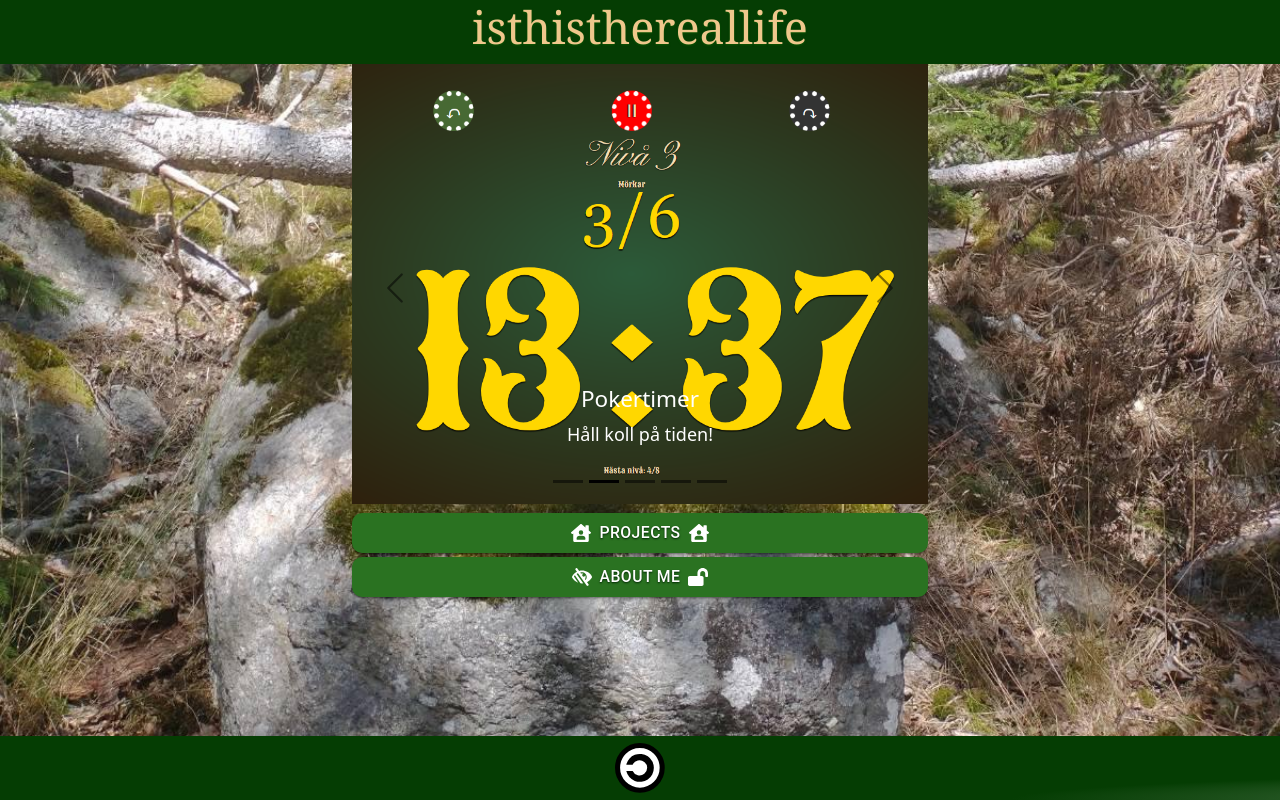
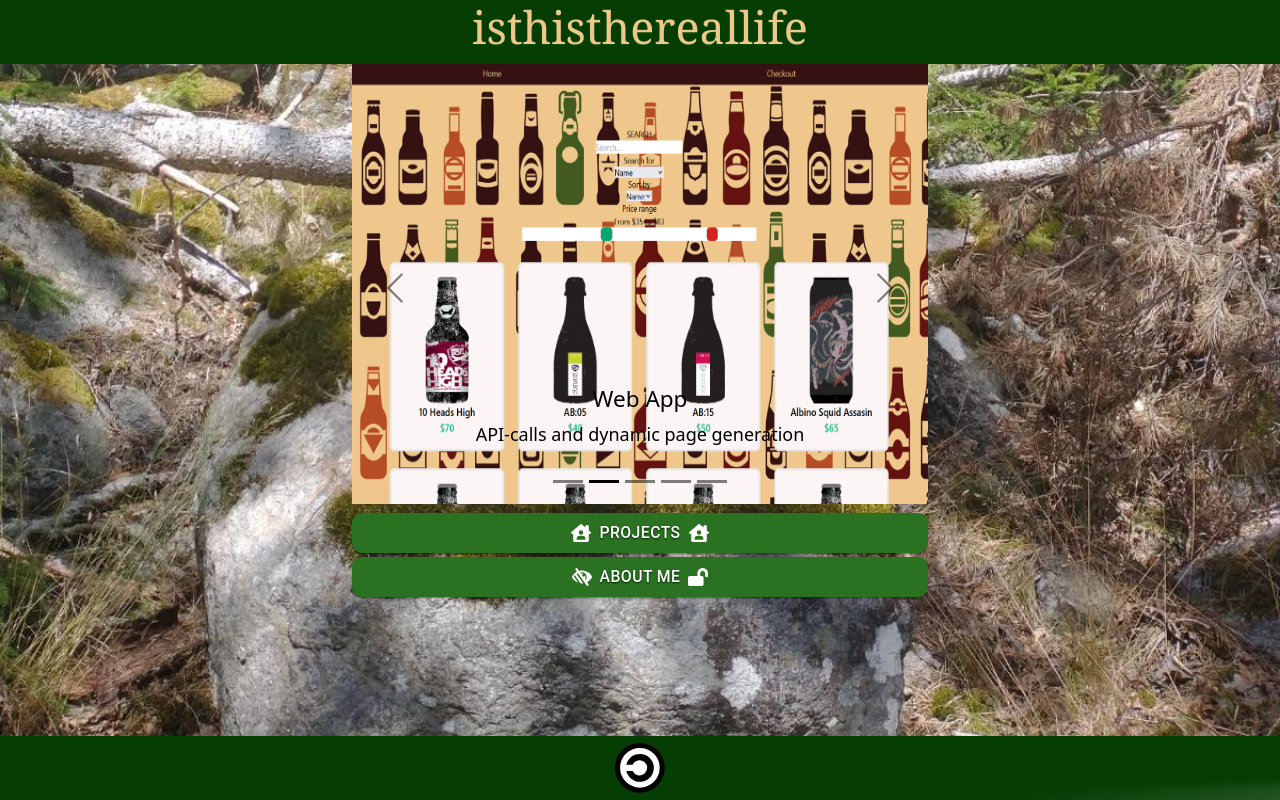
Before and after one commit to isthisthereallife/pages, a Next.js app: page / in a window 1280 px wide. Built offline with nearby package versions, Linux system fonts and the light colour scheme.

Commit message:
Rearranged front page
hid the audioplayer thing because it is embarassing

```diff
--- a/src/pages/index.jsx
+++ b/src/pages/index.jsx
@@ -12,7 +12,7 @@ import imgGilfoyle from "../../public/images/gilfoyle.png";
 import Carousel from "react-bootstrap/Carousel";
 import imgPoker from "../../public/images/poker.png";
 import imgMurvel from "../../public/images/murvel2.png";
-import imageAudioplayer from "../../public/images/audioplayer.png";
+import imgWebshop from "../../public/images/webshop.png";
 
 import { CREEP_EVENTS } from "../reducers/creepReducer";
 
@@ -76,27 +76,22 @@ function HomePage() {
                 </Link>
               </Carousel.Caption>
             </Carousel.Item>
+
             <Carousel.Item interval={2500}>
-              <Link
-                href="/projects/Pokertimer"
-                className={styles.carousel_link}
-              >
+              <Link href="/projects/Webshop" className={styles.carousel_link}>
                 <Image
                   className={styles.carousel_image}
-                  src={imgPoker}
+                  src={imgWebshop}
                   width="680"
                   height="520"
-                  alt="Pokertimer"
+                  alt=""
                 />
               </Link>
-              <Carousel.Caption className={styles.carousel_caption_light}>
-                <Link
-                  href="/projects/Pokertimer"
-                  className={styles.carousel_link}
-                >
+              <Carousel.Caption className={styles.carousel_caption}>
+                <Link href="/projects/Webshop" className={styles.carousel_link}>
                   <div>
-                    <h5>Pokertimer</h5>
-                    <p>Håll koll på tiden!</p>
+                    <h5>Web App</h5>
+                    <p>API-calls and dynamic page generation</p>
                   </div>
                 </Link>
               </Carousel.Caption>
@@ -141,34 +136,33 @@ function HomePage() {
                   className={styles.carousel_link}
                 >
                   <div>
-                    <h5>Web App</h5>
-                    <p>Hotell booking service</p>
+                    <h5>Gilfoyle Go</h5>
+                    <p>Spring Boot & Vue App</p>
                   </div>
                 </Link>
               </Carousel.Caption>
             </Carousel.Item>
-
             <Carousel.Item interval={2500}>
               <Link
-                href="/projects/Audioplayer"
+                href="/projects/Pokertimer"
                 className={styles.carousel_link}
               >
                 <Image
                   className={styles.carousel_image}
-                  src={imageAudioplayer}
+                  src={imgPoker}
                   width="680"
                   height="520"
-                  alt="Audio player made with jQuery"
+                  alt="Pokertimer"
                 />
               </Link>
               <Carousel.Caption className={styles.carousel_caption_light}>
                 <Link
-                  href="/projects/Audioplayer"
+                  href="/projects/Pokertimer"
                   className={styles.carousel_link}
                 >
                   <div>
-                    <h5>Audio player</h5>
-                    <p>Made with jQuery</p>
+                    <h5>Pokertimer</h5>
+                    <p>Håll koll på tiden!</p>
                   </div>
                 </Link>
               </Carousel.Caption>
```
